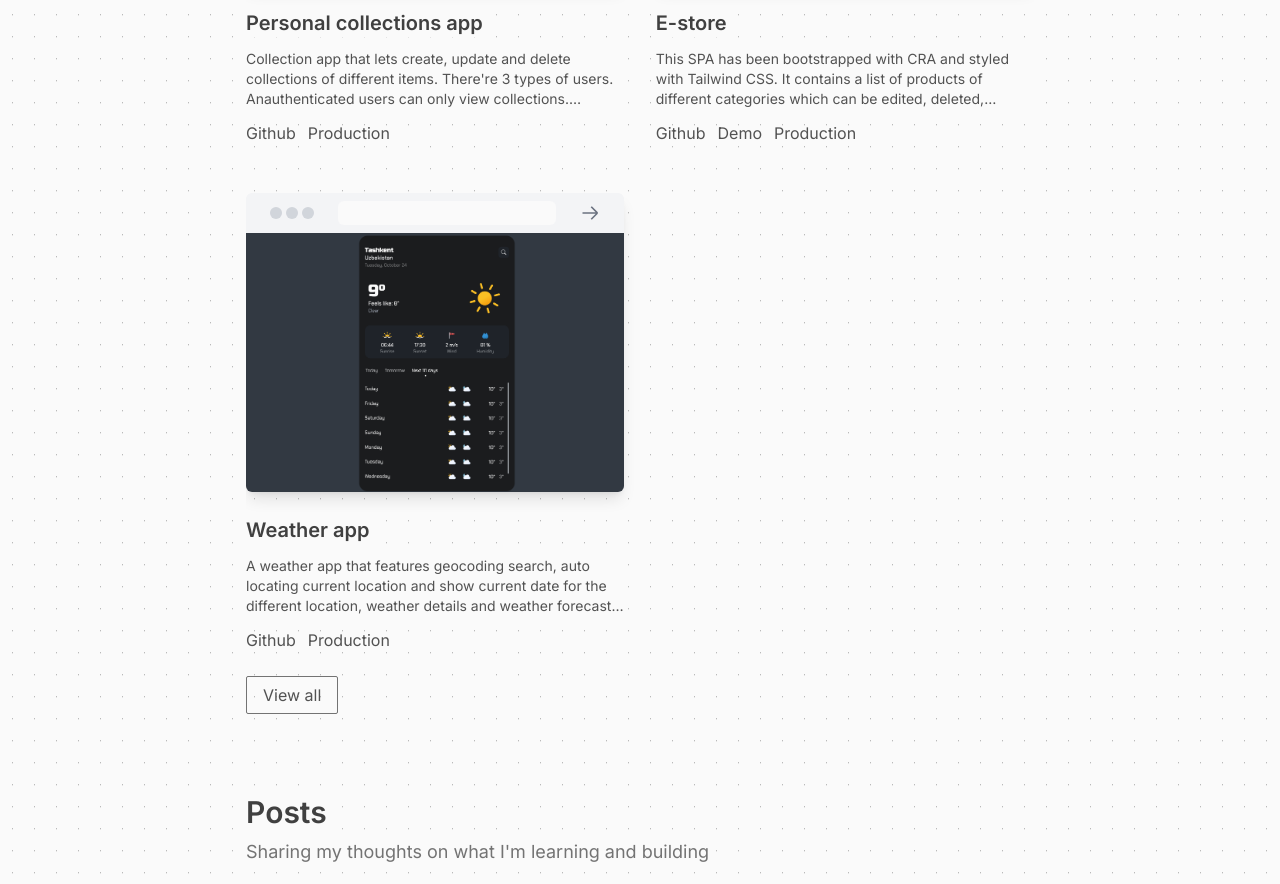
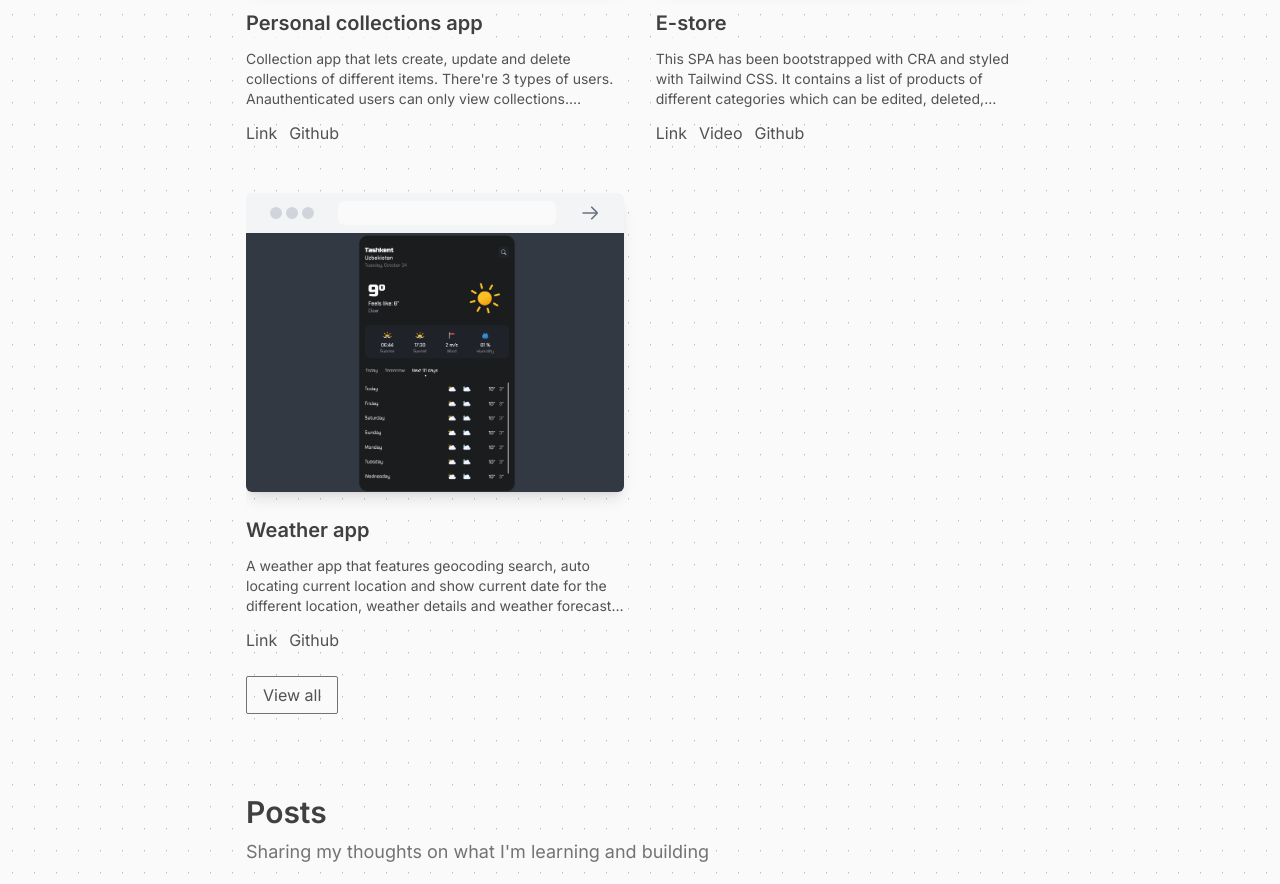
Before and after one commit to BehzodIsakov/my_website, a Next.js app: page / in a window 1280 px wide. Shown: the part 1060-1944 px from the top of the page. Built offline with nearby package versions, Linux system fonts and the light colour scheme.

Commit message:
Card dark theme

```diff
--- a/components/Card.tsx
+++ b/components/Card.tsx
@@ -13,15 +13,15 @@ interface CardProps {
 
 function CardHeader() {
   return (
-    <div className='flex items-center gap-6 px-6 py-2 bg-gray-100'>
+    <div className='flex items-center gap-6 px-6 py-2 bg-gray-100 dark:bg-gray-700'>
       <div className='flex gap-1'>
-        <div className='bg-gray-300 rounded-full w-3 h-3'></div>
-        <div className='bg-gray-300 rounded-full w-3 h-3'></div>
-        <div className='bg-gray-300 rounded-full w-3 h-3'></div>
+        <div className='bg-gray-300 dark:bg-gray-300 rounded-full w-3 h-3'></div>
+        <div className='bg-gray-300 dark:bg-gray-300 rounded-full w-3 h-3'></div>
+        <div className='bg-gray-300 dark:bg-gray-300 rounded-full w-3 h-3'></div>
       </div>
-      <div className='h-6 grow w-10 bg-neutral-50 rounded-md'></div>
+      <div className='h-6 grow w-10 bg-neutral-50 dark:bg-gray-300 rounded-md'></div>
       <div>
-        <ArrowRightIcon className='w-5 h-5 text-gray-500 stroke-2 ' />
+        <ArrowRightIcon className='w-5 h-5 text-gray-500 dark:text-gray-400 stroke-2 ' />
       </div>
     </div>
   );
@@ -54,19 +54,19 @@ export default function Card({
         Modi alias quia id sed?
       </p>
       <div className='flex gap-3'>
-        {srcCode && (
-          <Link target='_blank' href={srcCode}>
-            Github
+        {productionLink && (
+          <Link target='_blank' href={productionLink}>
+            Link
           </Link>
         )}
         {demoLink && (
           <Link target='_blank' href={demoLink}>
-            Demo
+            Video
           </Link>
         )}
-        {productionLink && (
-          <Link target='_blank' href={productionLink}>
-            Production
+        {srcCode && (
+          <Link target='_blank' href={srcCode}>
+            Github
           </Link>
         )}
       </div>
```
